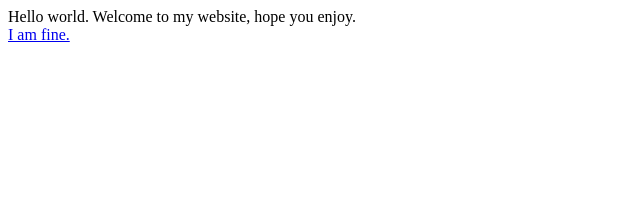
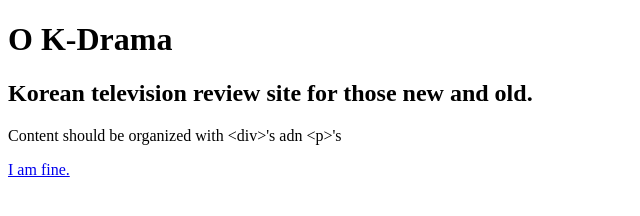
Before and after one commit to emilyberry0107/hello_world, a plain HTML site: page index.html in a window 1280 px wide. Shown: the whole page, without its empty margins (0-640 px from the left). Drawn offline with Linux system fonts and the light colour scheme.

Commit message:
Created landing page

```diff
--- a/index.html
+++ b/index.html
@@ -1,14 +1,25 @@
 <!DOCTYPE html>
-
 <html>
   <head>
     <title>
       Clever Title
     </title>
   </head>
+  <body>
+    <h1>
+      O K-Drama
+    </h1>
 
-  <body>
     <div>
+      <h2>
+        Korean television review site for those new and old.
+      </h2>
+
+      <p>
+        Content should be organized with &lt;div&gt;'s adn &lt;p&gt's
+      </p>
+
+      <a href=
     Hello world. Welcome to my website, hope you enjoy.
     </div>
     <a href="how-are-you">
```
